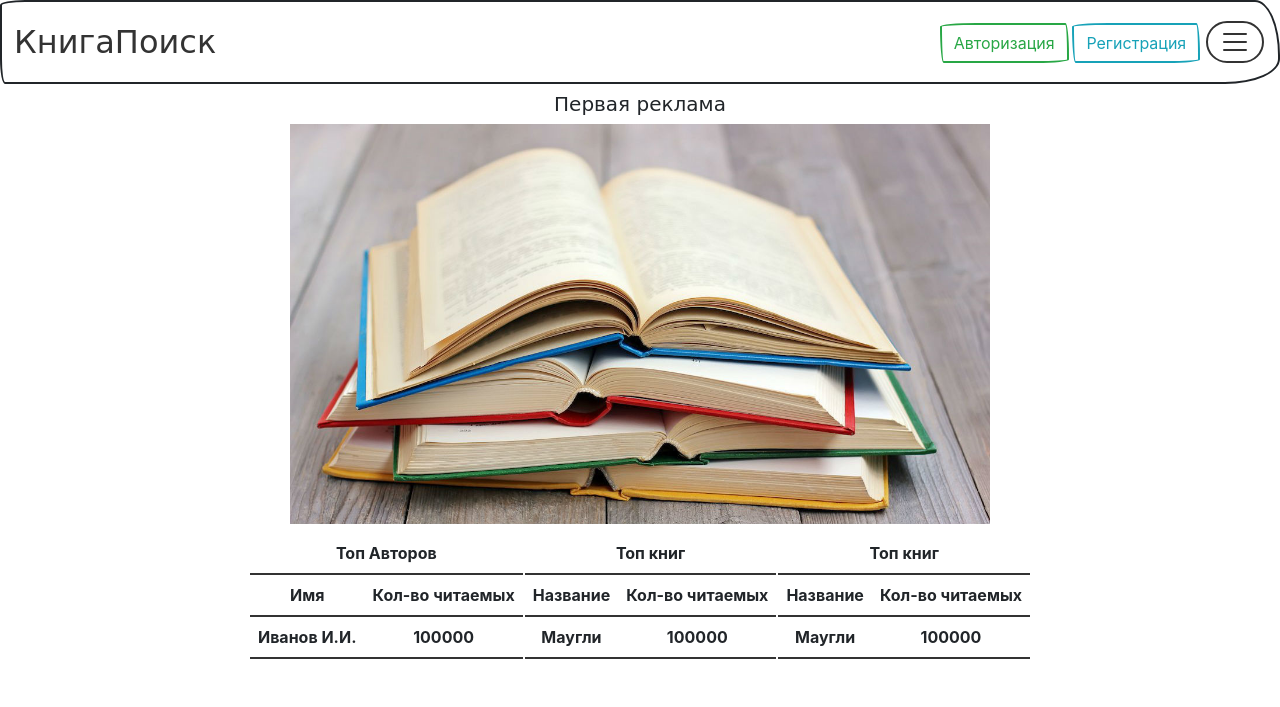
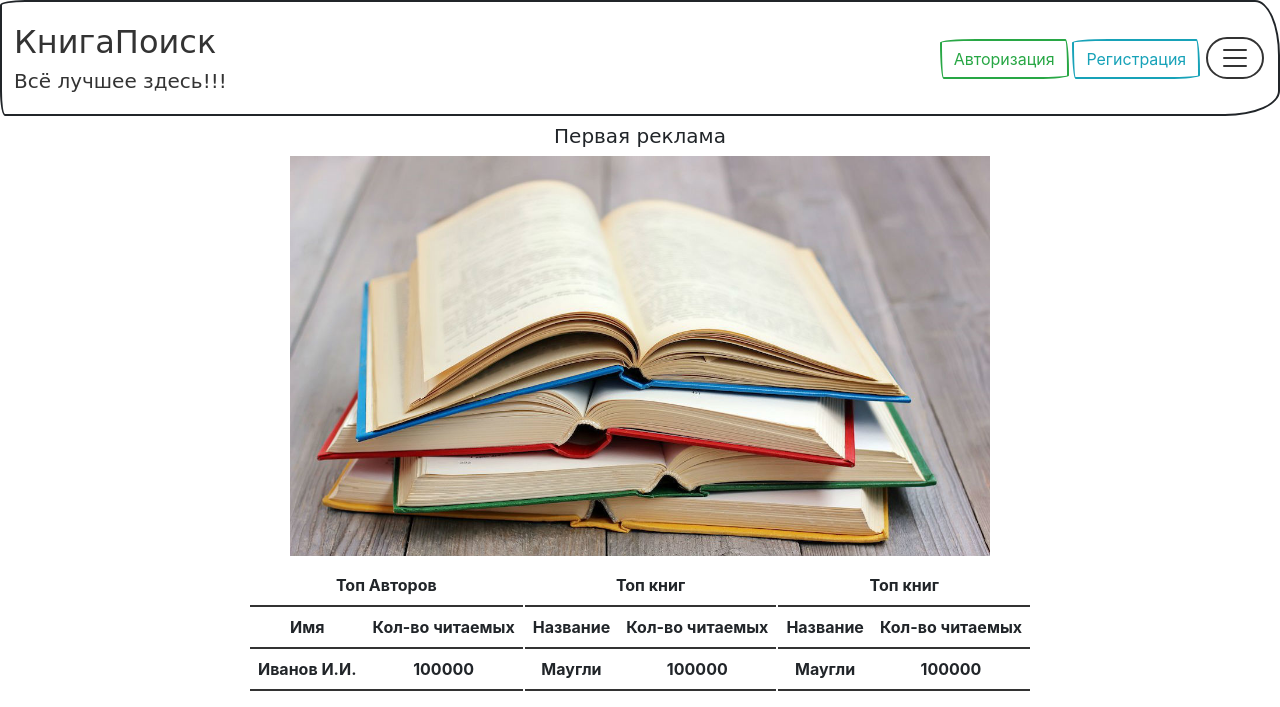
Before and after one commit to NikitaOlenichev/BookSearch, a Flask app: page / in a window 1280 px wide. Shown: the top 707 px of the page. Run offline with Flask 3, Linux system fonts and the light colour scheme; some libraries are stand-ins or nearby versions; some web fonts are replaced.

Commit message:
Add new name

```diff
--- a/templates/base.html
+++ b/templates/base.html
@@ -13,7 +13,10 @@
   <body>
     <nav class="navbar">
       <div class="container-fluid">
-        <a class="navbar-brand" href="#"><h2 class="title">КнигаПоиск</h2></a>
+        <a class="navbar-brand" href="#">
+          <h2 class="title">КнигаПоиск</h2>
+          <h5 class="title">Всё лучшее здесь!!!</h5>
+        </a>
         <div>
           <button type="button" class="btn btn-outline-success">Авторизация</button>
           <button type="button" class="btn btn-outline-info">Регистрация</button>
```
